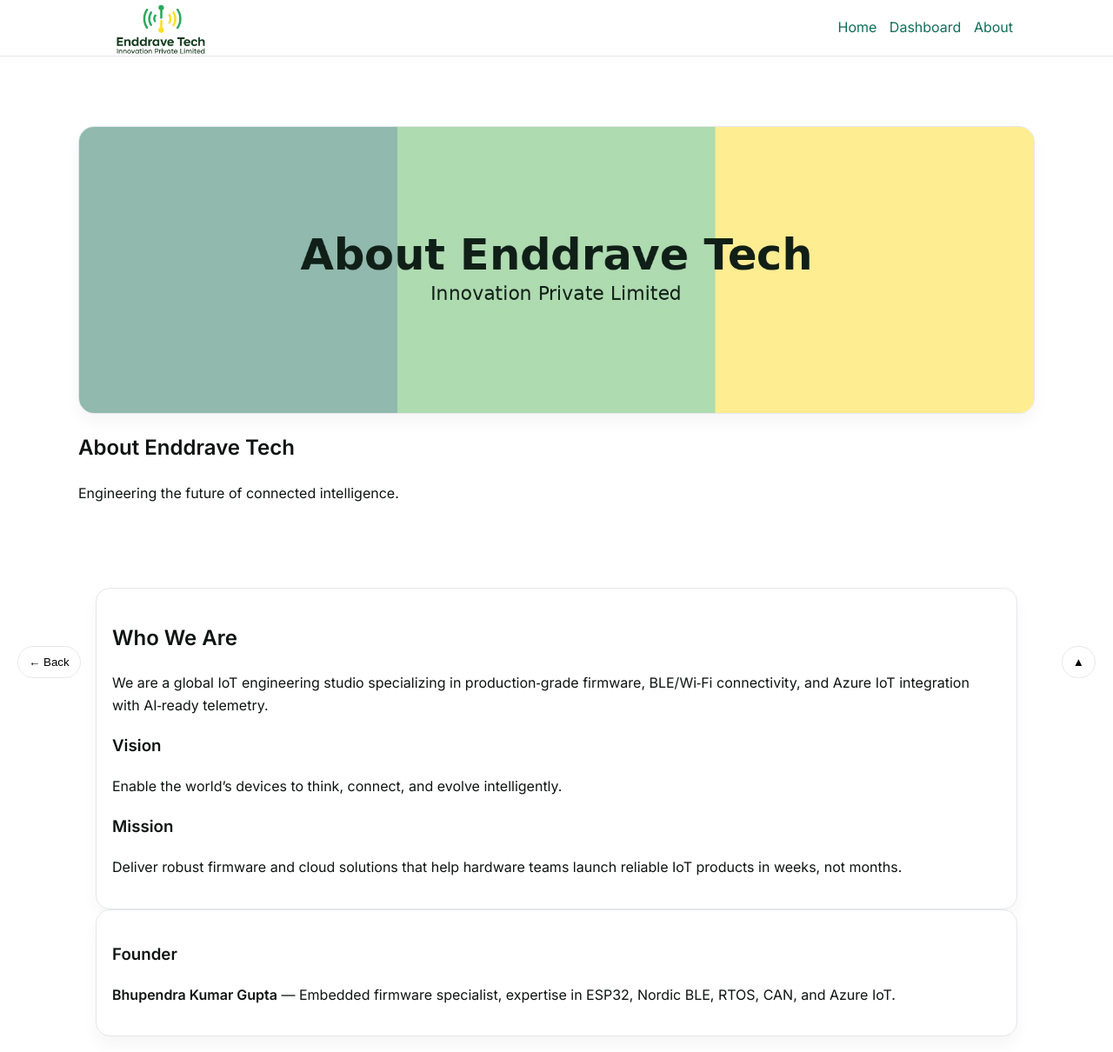
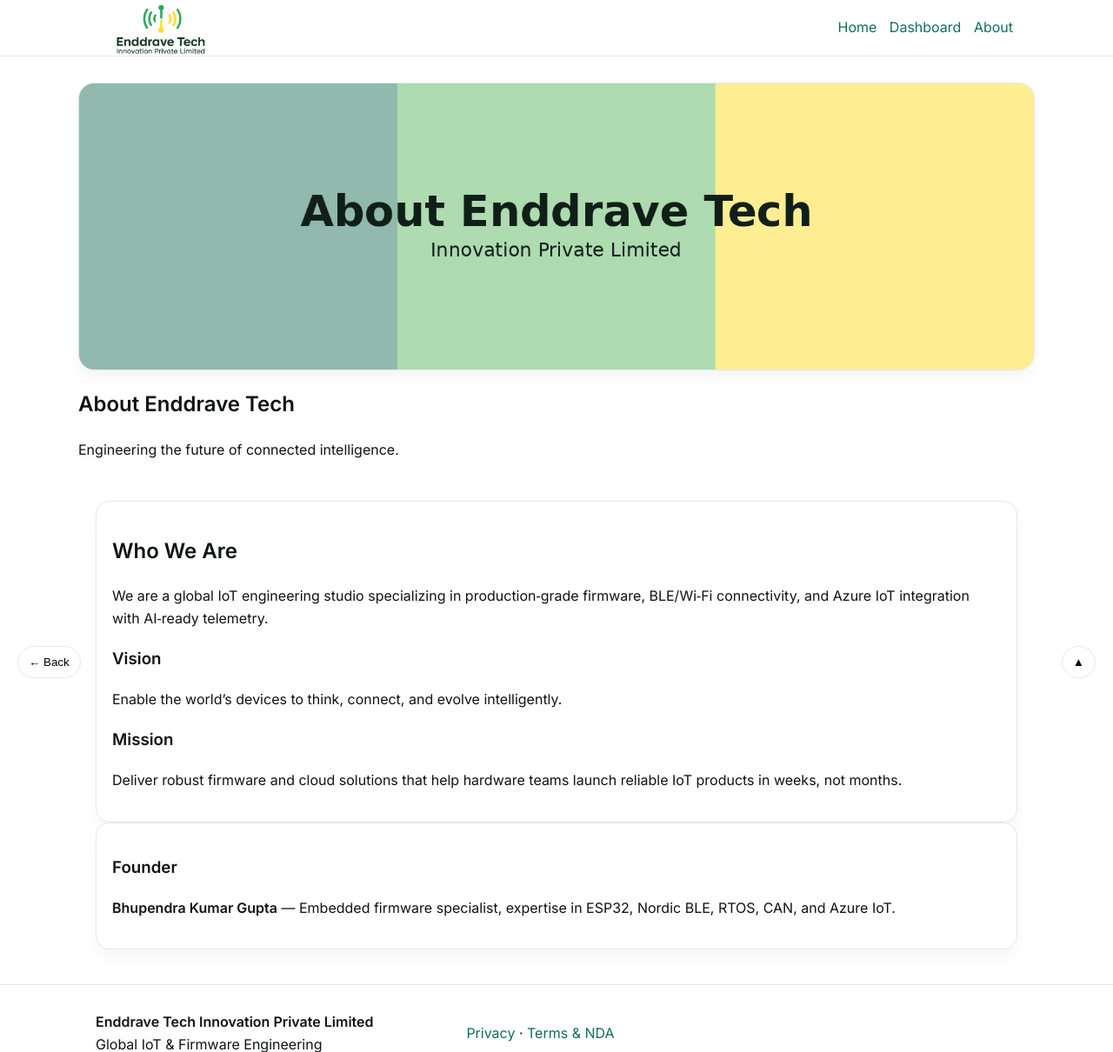
Before and after one commit to Enddrave/Enddrave, a PHP site: page /about.html in a window 1280 px wide. Shown: the top 1210 px of the page at 87% size. Run offline with PHP 8.4, Linux system fonts and the light colour scheme.

Commit message:
Update style.css

```diff
--- a/assets/css/style.css
+++ b/assets/css/style.css
@@ -25,7 +25,7 @@
 .nav nav a:hover{background:var(--grey)}
 .hero,.sub-hero{background:#f7f7f7 url('../images/banner-home.jpg') center/cover no-repeat;color:#0f1412}
 .hero .hero-inner{padding:120px 0}
-.sub-hero .container{padding:80px 0}
+.sub-hero .container{padding:30px 0}
 .features,.cards-3,.grid-3{display:grid;gap:20px}
 .features{grid-template-columns:repeat(3,1fr);}
 .cards-3{grid-template-columns:repeat(3,1fr);margin:20px auto}
```
